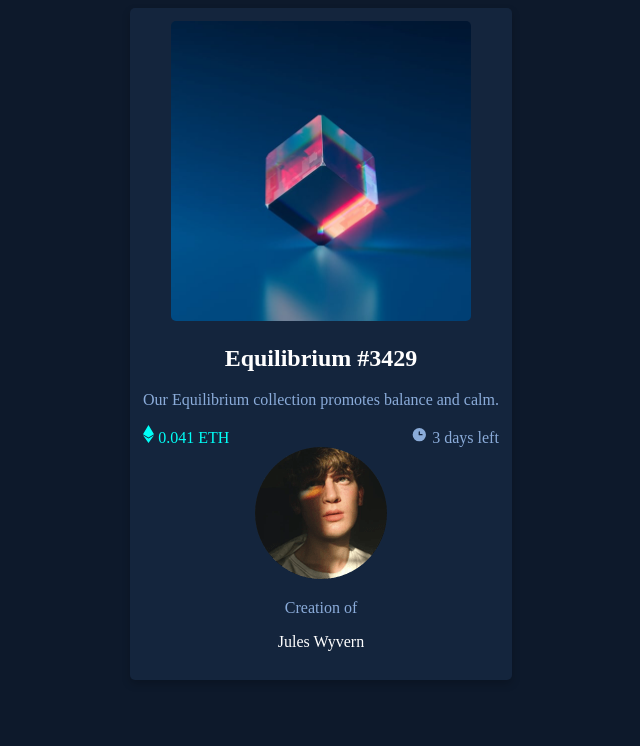
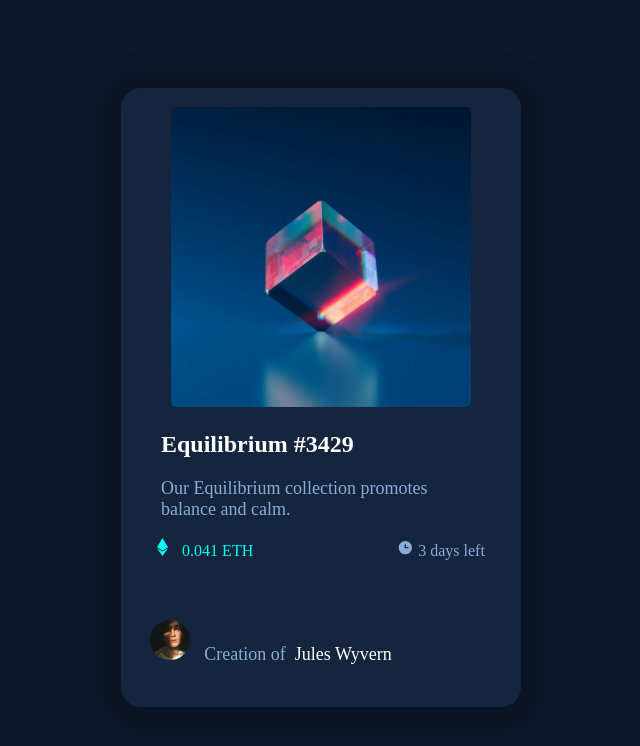
Before and after one commit to Jontzavala/NFT-Preview-Card, a plain HTML site: page index.html in a window 1280 px wide. Shown: the whole page, without its empty margins (319-959 px from the left). Drawn offline with Linux system fonts and the light colour scheme.

Commit message:
almost finished

```diff
--- a/index.html
+++ b/index.html
@@ -14,22 +14,30 @@
       background-color: hsl(217, 54%, 11%);
     }
     .card {
-      box-shadow: 0 4px 8px 0 rgba(0,0,0,0.2);
+      box-shadow: 0 4px 20px 20px rgba(0,0,0,0.2);
       transition: 0.3s;
-      border-radius: 5px;
+      border-radius: 20px;
       text-align: center;
       margin: auto;
-      width: fit-content;
-      padding: 1%;
+      margin-top: 7%;
+      width: 400px;
+      height: 600px;
+      padding-top: 1.5%;
       background-color: hsl(216, 50%, 16%);
     }
 
     .nftName {
       color: rgb(255, 255, 255);
+      text-align: left;
+      padding-left: 40px;
     }
 
     .description {
       color: hsl(215, 51%, 70%);
+      text-align: left;
+      font-size: 18px;
+      padding-left: 40px;
+      padding-right: 40px;
     }
 
     .image1 {
@@ -39,7 +47,7 @@
 
     .price {
       color: hsl(178, 100%, 50%);
-      padding-right: 50%;
+      padding-right: 35%;
     }
 
     .days {
@@ -47,13 +55,25 @@
     }
     .creation {
       color: hsl(215, 51%, 70%);
+      font-size: 18px;
+      padding-right: 5px;
+
     }
     .username {
       color: white;
+      padding-right: 100px;
+      font-size: 18px;
     }
-    .container {
+    .image4 {
+      max-width: 40px;
+      padding-top: 15%;
+      padding-right: 10px;
+    }
 
+    .image2 {
+      padding-right: 10px;
     }
+
   </style>
 </head>
 <body class=background>
@@ -69,8 +89,8 @@
       <br>
       <div class="userContainer">
         <img src="images/image-avatar.png" class="image4">
-        <p class=creation>Creation of</p>
-        <p class=username>Jules Wyvern</p>
+        <span class=creation>Creation of</span>
+        <span class=username>Jules Wyvern</span>
       </div>
     </div>
   </div>
```
